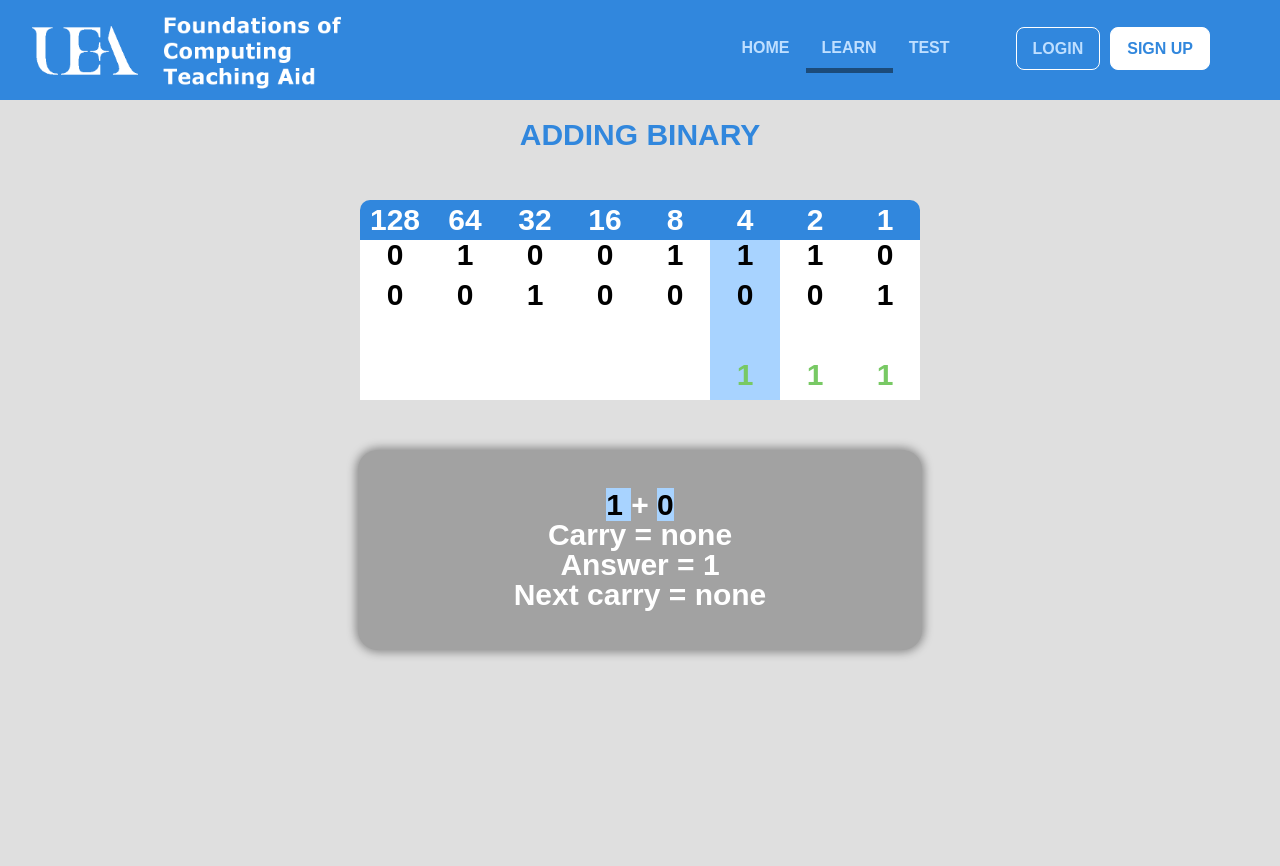
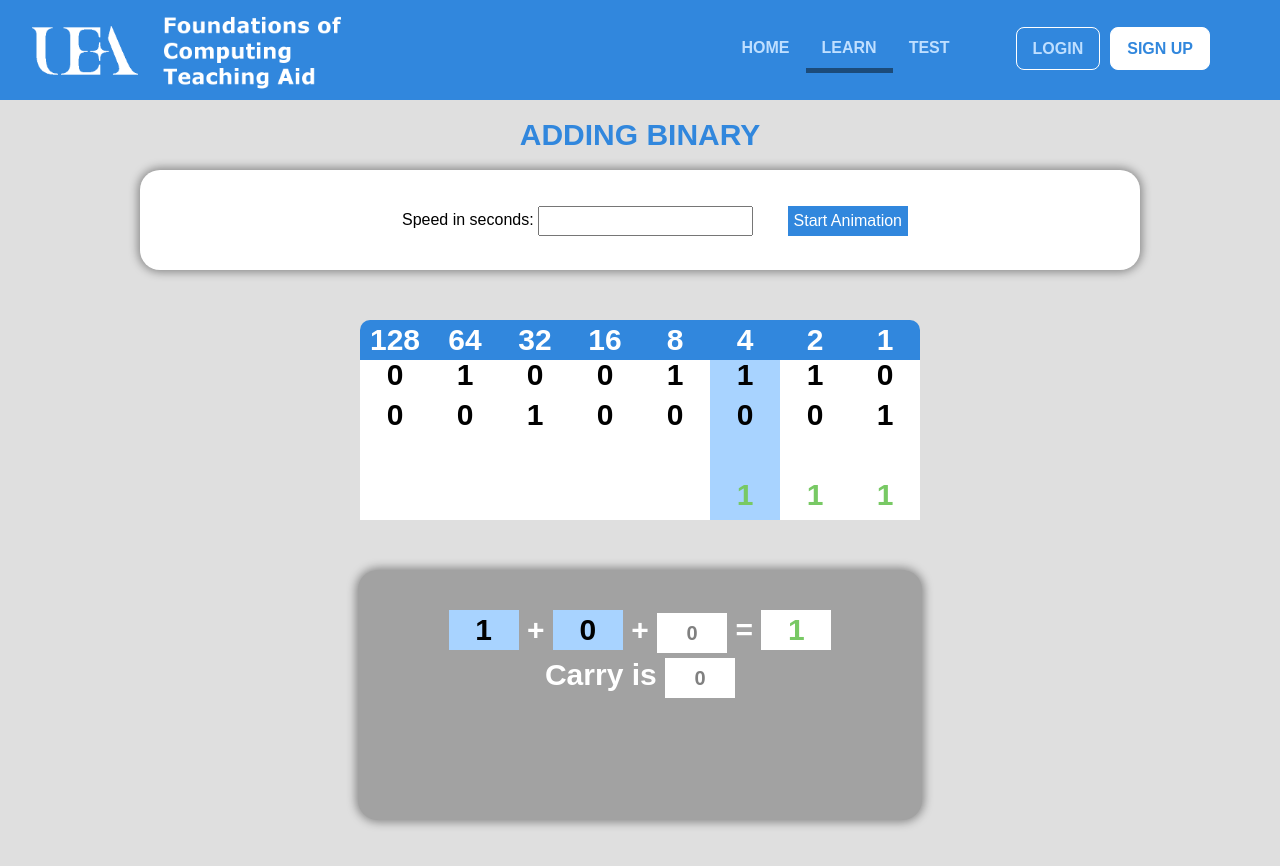
Before and after one commit to bkijak/project, a Flask app: template templates/binaryAddition.html in a window 1280 px wide. Shown: the top 866 px of the page. Run offline with Flask 2, Linux system fonts and the light colour scheme; the template is opened without the code that fills it, so the values that code supplies are empty; some libraries are stand-ins or nearby versions.

Commit message:
Made the textual represenation of the binary demonstration look more attractive.

```diff
--- a/static/css/styles.css
+++ b/static/css/styles.css
@@ -1196,9 +1196,6 @@ box-shadow: none;
 	background-color: #a8d3ff;
 }
 
-#binary1 {
-
-}
 
 #carry {
 	color: grey;
@@ -1212,18 +1209,46 @@ box-shadow: none;
 .binaryInfo {
 	margin-top: 50px !important;
 	width: 563.2px !important;
-	height: 200px !important;
+	height: 250px !important;
 	color: white;
 	padding-top: 40px;
 	font-size: 30px;
 	font-weight: bold;
+	text-align: middle;
+}
+
+.binaryInfo p {
+	height: 45px;
+	line-height: 40px;
 }
 
 .bin {
-	width: 70.4px;
+	width: 70px;
 	height: 40px;
 	background-color: #a8d3ff;
 	color: black !important;
+	display: inline-block;
+}
+
+.carry {
+	width: 70px;
+	height: 40px;
+	background-color: white;
+	display: inline-block;
+	color: grey !important;
+	font-size: 20px;
+}
+
+.answer {
+	width: 70px;
+	height: 40px;
+	background-color: white;
+	color: #78c964 !important;
+	display: inline-block;
+}
+
+#speed {
+	height: 30px;
 }
 
 /****************************************************/
--- a/static/scripts/binary.js
+++ b/static/scripts/binary.js
@@ -14,7 +14,6 @@ $(document).ready(function(){
   var paddedBinary = addPadding(binary);
   var paddedBinary2 = addPadding(binary2);
   var paddedAnswer = addPadding(binaryAnswer);
-
 
   var bin1 = []
   var bin2 = []
@@ -50,7 +49,7 @@ function runDemo(binary1, binary2, carry, answer, i, delay) {
     if (i < 0) {
       finished = 1;
       displayBinary(binary1, binary2, carry, answer, i, finished);
-      document.getElementById('algoInfo').innerHTML = "Demonstration finished";
+      document.getElementById('algoInfo').innerHTML += "Demonstration finished";
       return;
     }
 
@@ -59,63 +58,55 @@ function runDemo(binary1, binary2, carry, answer, i, delay) {
         if(carry[i] == 0 || carry[i] == 'empty') {
           carry[i-1] = 'empty';
           answer[i] = 0;
-          text = "<p><span class='bin'> 0 </span> + <span class='bin'> 0 </span> " +
-           "<p></p> Carry = <span class='carry'> none </span> <p></p> Answer = <span class='answer'> 0 </span> <p></p>" +
-           "Next carry = <span class='carry'> none </span></p>"
+          text = "<p><span class='bin'> 0 </span> + <span class='bin'> 0 </span> + <span class='carry'> 0 </span> = <span class='answer'> 0 </span></p>" +
+           "<p>Carry is <span class='carry'> 0 </span></p>"
         }
         if(carry[i] == 1) {
           answer[i] = 1;
-          text = "<p><span class='bin'> 0 </span> + <span class='bin'> 0 </span> " +
-           "<p></p> Carry = <span class='carry'> 1 </span> <p></p> Answer = <span class='answer'> 1 </span> <p></p>" +
-           "Next carry = <span class='carry'> none </span></p>"
+          text = "<p><span class='bin'> 0 </span> + <span class='bin'> 0 </span> + <span class='carry'> 1 </span> = <span class='answer'> 1 </span></p>" +
+           "<p>Carry is <span class='carry'> 0 </span></p>"
         }
       }
       if(binary1[i] == 1 && binary2[i] == 0){
         if(carry[i] == 0 || carry[i] == 'empty') {
           carry[i-1] = 'empty';
           answer[i] = 1;
-          text = "<p><span class='bin'> 1 </span> + <span class='bin'> 0 </span> " +
-           "<p></p> Carry = <span class='carry'> none </span> <p></p> Answer = <span class='answer'> 1 </span> <p></p>" +
-           "Next carry = <span class='carry'> none </span></p>"
+          text = "<p><span class='bin'> 1 </span> + <span class='bin'> 0 </span> + <span class='carry'> 0 </span> = <span class='answer'> 1 </span></p>" +
+           "<p>Carry is <span class='carry'> 0 </span></p>"
         }
         if(carry[i] == 1) {
           answer[i] = 0;
           carry[i-1] = 1;
-          text = "<p><span class='bin'> 1 </span> + <span class='bin'> 0 </span> " +
-           "<p></p> Carry = <span class='carry'> 1 </span> <p></p> Answer = <span class='answer'> 0 </span> <p></p>" +
-           "Next carry = <span class='carry'> 1 </span></p>"
+          text = "<p><span class='bin'> 1 </span> + <span class='bin'> 0 </span> + <span class='carry'> 1 </span> = <span class='answer'> 0 </span></p>" +
+           "<p>Carry is <span class='carry'> 0 </span></p>"
         }
       }
       if(binary1[i] == 0 && binary2[i] == 1) {
         if(carry[i] == 0 || carry[i] == 'empty') {
           carry[i-1] = 'empty';
           answer[i] = 1;
-          text = "<p><span class='bin'> 0 </span> + <span class='bin'> 1 </span> " +
-           "<p></p> Carry = <span class='carry'> none </span> <p></p> Answer = <span class='answer'> 1 </span> <p></p>" +
-           "Next carry = <span class='carry'> 0 </span></p>"
+          text = "<p><span class='bin'> 0 </span> + <span class='bin'> 1 </span> + <span class='carry'> 0 </span> = <span class='answer'> 1 </span></p>" +
+           "<p>Carry is <span class='carry'> 0 </span></p>"
         }
         if(carry[i] == 1) {
           answer[i] = 0;
           carry[i-1] = 1;
-          text = "<p><span class='bin'> 0 </span> + <span class='bin'> 1 </span> " +
-           "<p></p> Carry = <span class='carry'> none </span> <p></p> Answer = <span class='answer'> 0 </span> <p></p>" +
-           "Next carry = <span class='carry'> 1 </span></p>"
+          text = "<p><span class='bin'> 0 </span> + <span class='bin'> 1 </span> + <span class='carry'> 1 </span> = <span class='answer'> 0 </span></p>" +
+           "<p>Carry is <span class='carry'> 1 </span></p>"
         }
       }
       if(binary1[i] == 1 && binary2[i] == 1){
         if(carry[i] == 0 || carry[i] == 'empty') {
           carry[i-1] = 1;
           answer[i] = 0;
-          text = "<p><span class='bin'> 1 </span> + <span class='bin'> 1 </span> " +
-           "<p></p> Carry = <span class='carry'> none </span> <p></p> Answer = <span class='answer'> 0 </span> <p></p>" +
-           "Next carry = <span class='carry'> 1 </span></p>"
+          text = "<p><span class='bin'> 1 </span> + <span class='bin'> 1 </span> + <span class='carry'> 0 </span> = <span class='answer'> 0 </span></p>" +
+           "<p>Carry is <span class='carry'> 1 </span></p>"
         }
         if(carry[i] == 1) {
           answer[i] = 1;
           carry[i-1] = 1;
-          text = "<p><span class='bin'> 1 </span> + <span class='bin'> 1 </span> " +
-           "<p></p> Carry = <span class='carry'> 1 </span> <p></p> Answer = <span class='answer'> 1 </span> <p></p>" +
-           "Next carry = <span class='carry'> 1 </span></p>"
+          text = "<p><span class='bin'> 1 </span> + <span class='bin'> 1 </span> + <span class='carry'> 1 </span> = <span class='answer'> 1 </span></p>" +
+           "<p>Carry is <span class='carry'> 1 </span></p>"
         }
       }
 
--- a/templates/binaryAddition.html
+++ b/templates/binaryAddition.html
@@ -25,6 +25,11 @@
 {% block page_content %}
 <div class="algoContainer">
   <h1 id = "algoTitle"> Adding Binary </h1>
+  <div class = "algoControls">
+    <label for="elements"> Speed in seconds: </label>
+    <input id = "elements" type="number" name="speed">
+    <input id = "runAlgoButton" type="button" value="Start Animation" onclick='runDemoUser()'/>
+  </div>
   <div class="binaryDemo">
     <table class="binaryTable">
       <tr>
```
